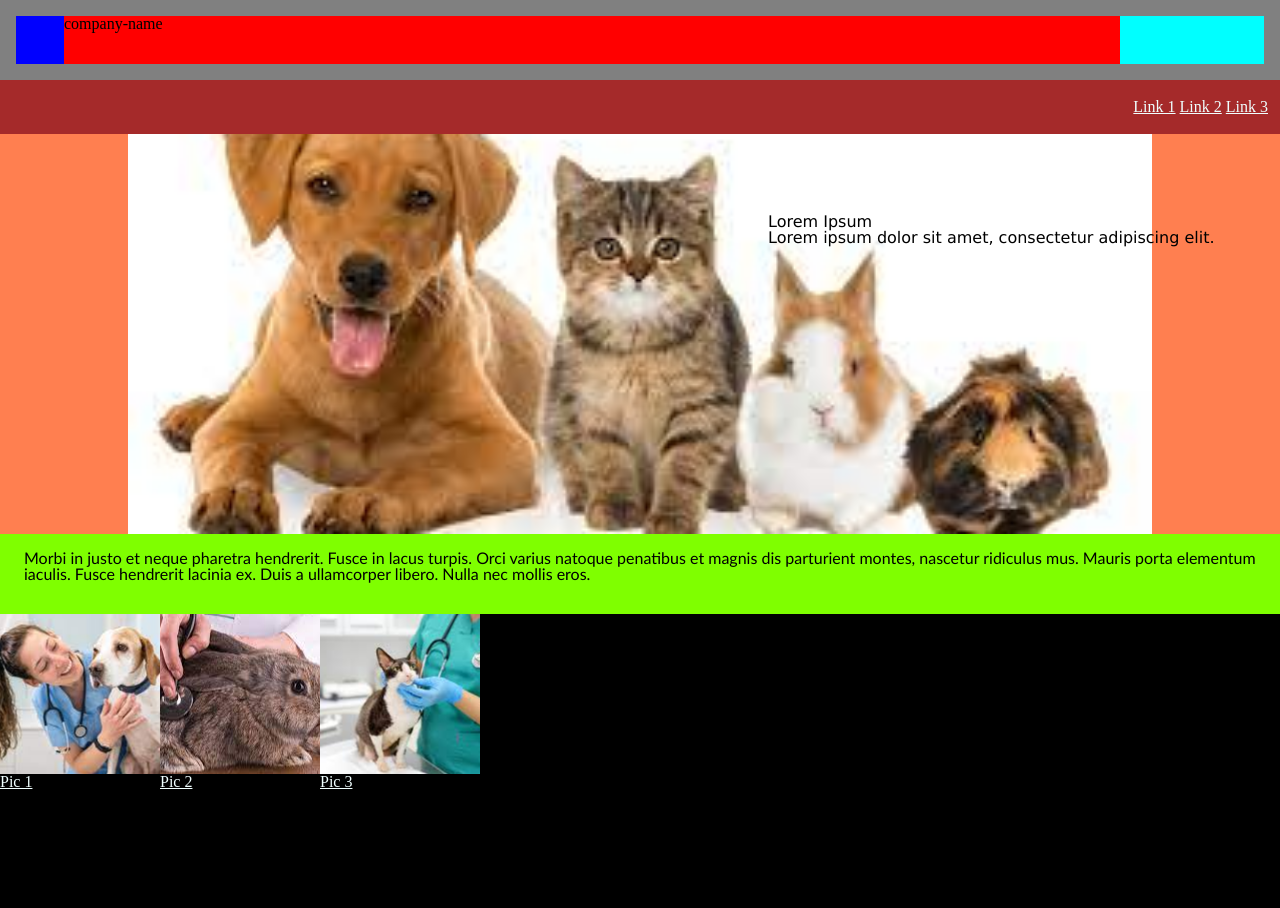
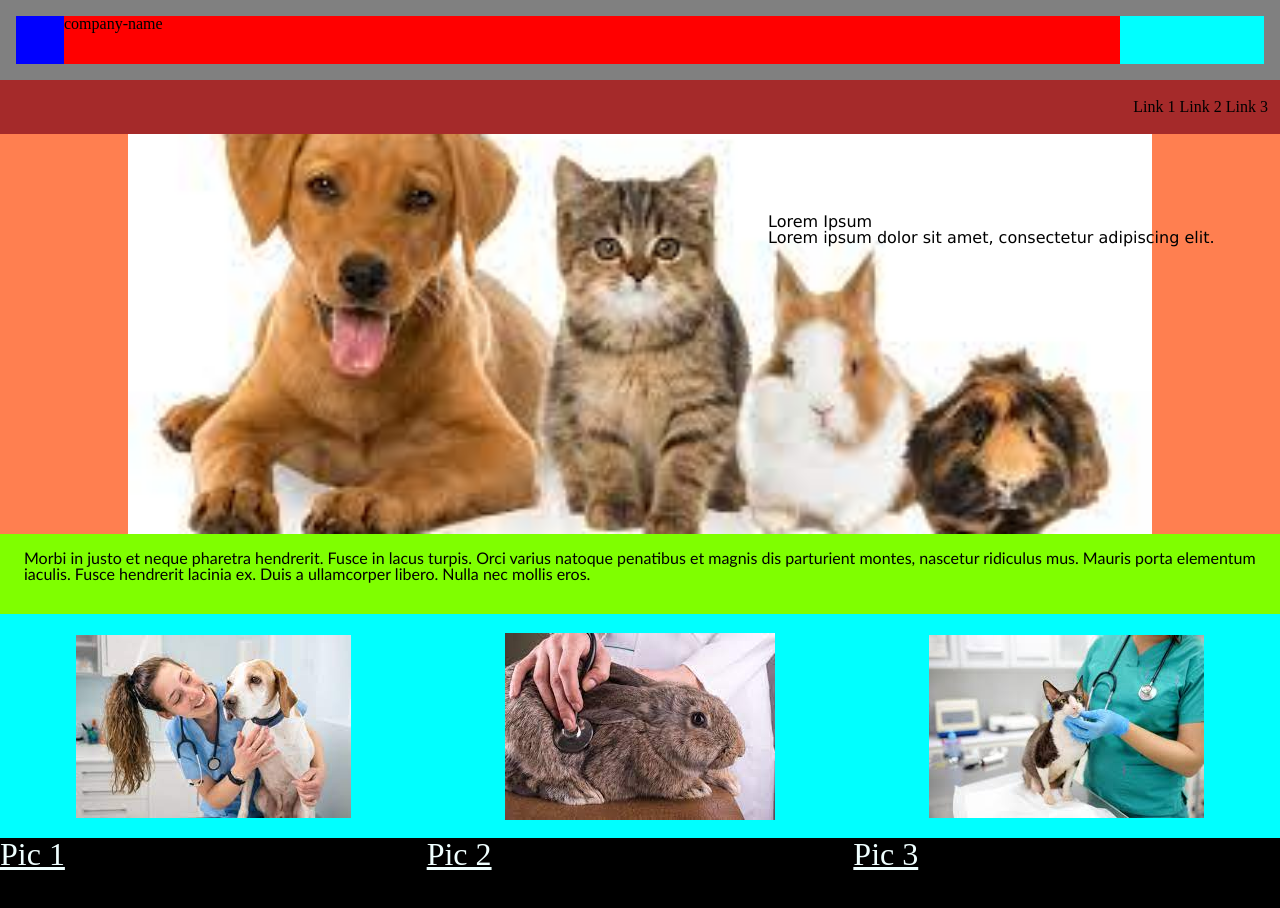
Before and after one commit to ValeSer/Company-home-page, a plain HTML site: page index.html in a window 1280 px wide. Drawn offline with Linux system fonts and the light colour scheme.

Commit message:
add style to pic-link

```diff
--- a/css/styles.css
+++ b/css/styles.css
@@ -68,8 +68,8 @@ nav {
 
 .pic-container {
     background-color: aqua;
-    height: 10rem;
-    width: 10rem;
+    height: 70%;
+    width: 70%;
 
 }
 
@@ -93,7 +93,8 @@ nav {
     background-position: center;
 }
 
-a {
+.pic-link {
     color: azure;
     text-decoration: underline;
+    font-size: 2rem;
 }
```
